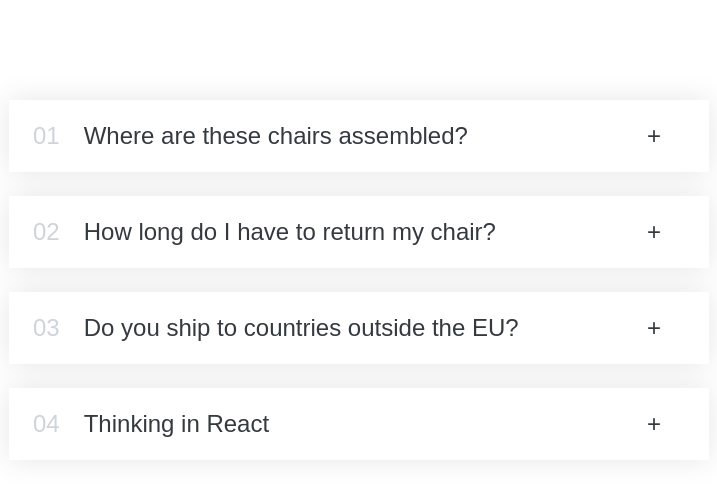
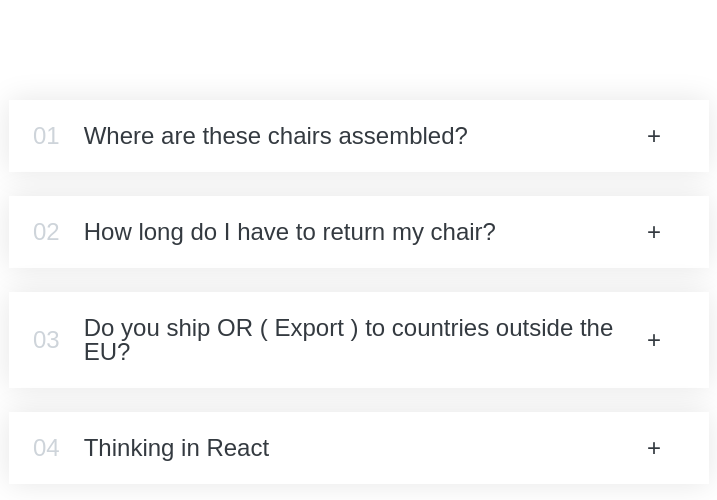
Before and after one commit to ranthamGOD/Accordion-exercise, a React (Create React App) app: page / in a window 1280 px wide. Shown: the top 500 px of the page, without its empty margins (281-998 px from the left). Built offline with nearby package versions, Linux system fonts and the light colour scheme.

Commit message:
edited the data obj

```diff
--- a/src/App.js
+++ b/src/App.js
@@ -11,7 +11,7 @@ const faqs = [
     text: "Pariatur recusandae dignissimos fuga voluptas unde optio nesciunt commodi beatae, explicabo natus.",
   },
   {
-    title: "Do you ship to countries outside the EU?",
+    title: "Do you ship OR ( Export ) to countries outside the EU?",
     text: "Excepturi velit laborum, perspiciatis nemo perferendis reiciendis aliquam possimus dolor sed! Dolore laborum ducimus veritatis facere molestias!",
   },
 ];
```
